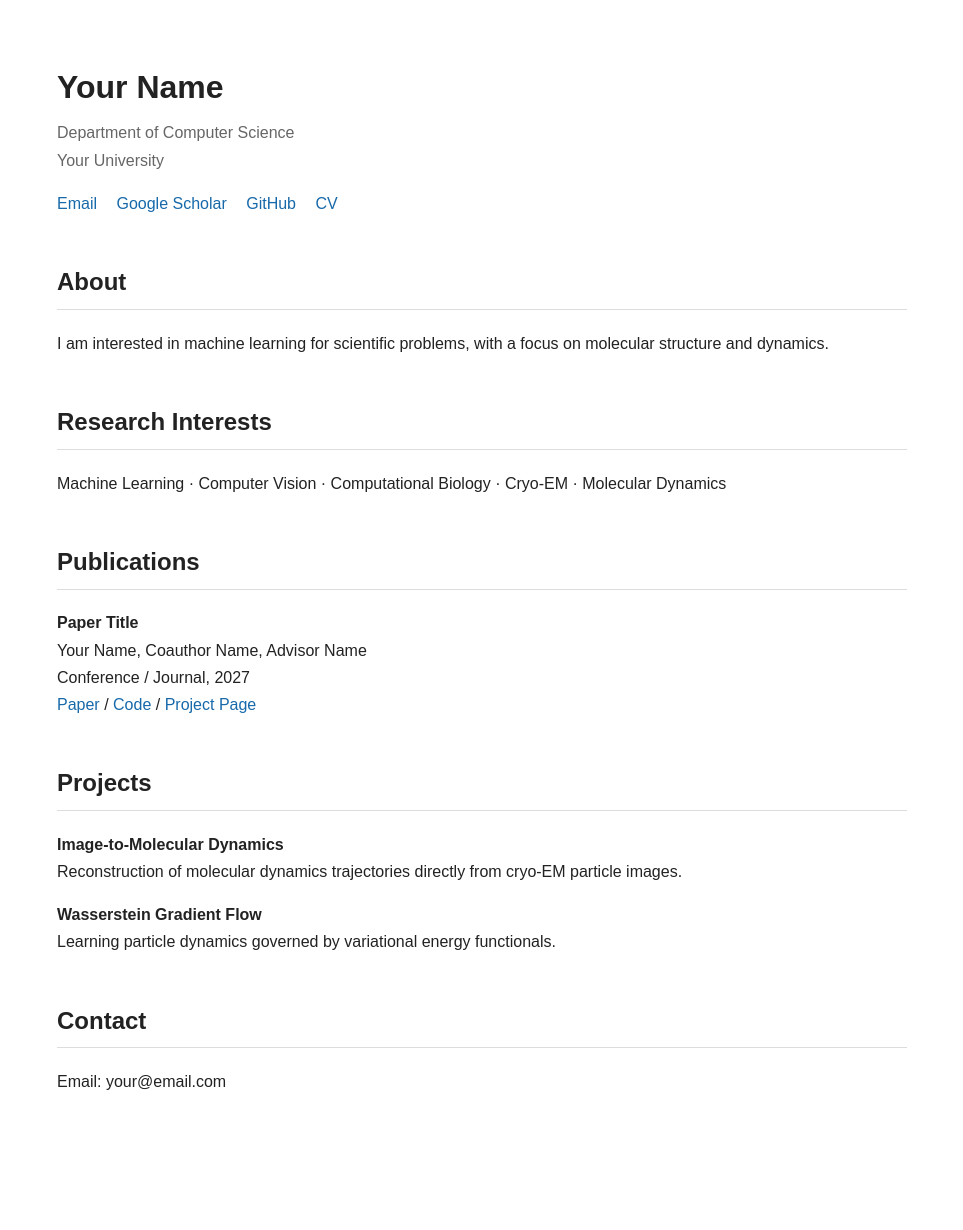
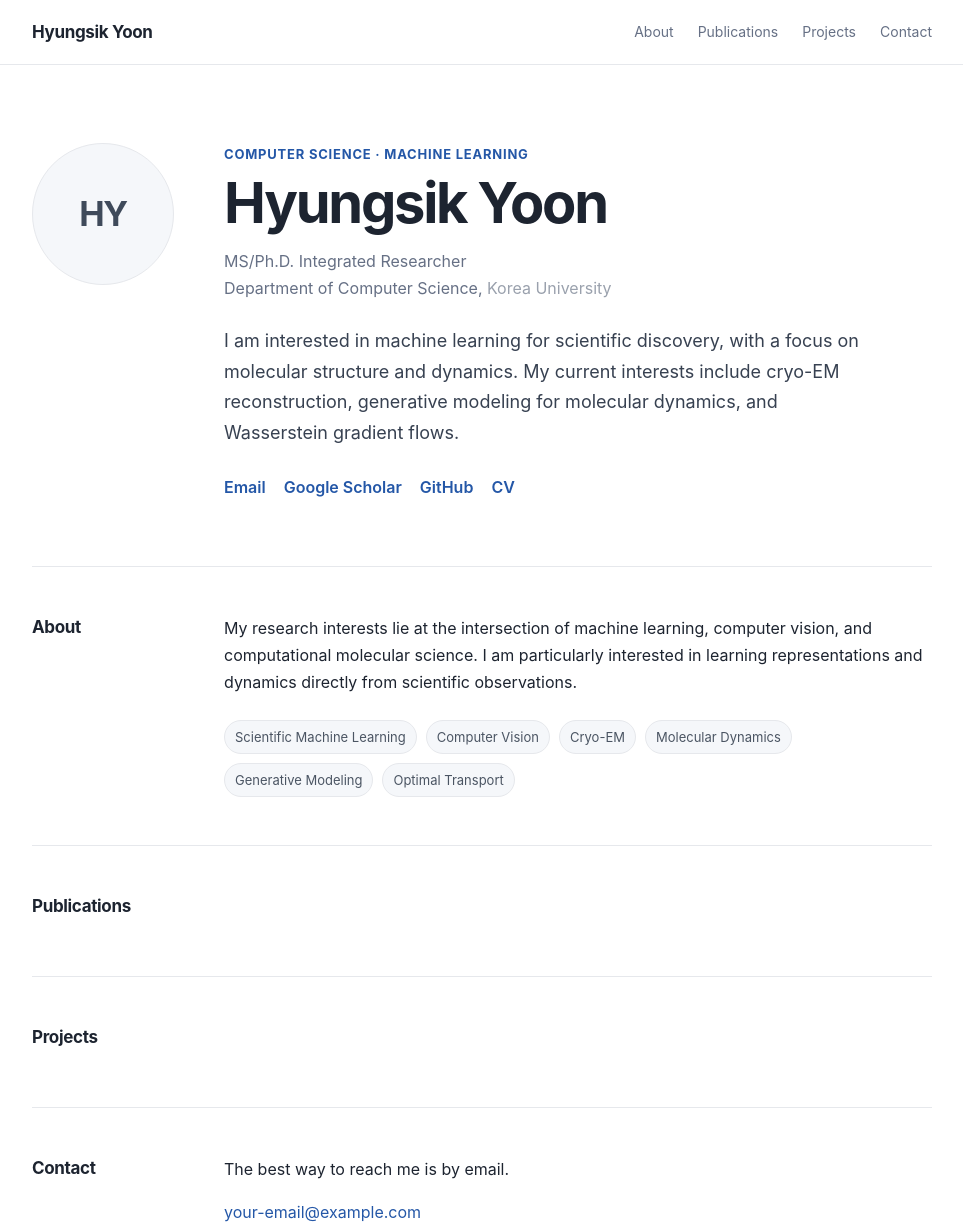
Before and after one commit to yoonhyungsik/hyungsikyoon.github.io, a plain HTML site: page index.html in a window 1280 px wide. Shown: the top 1230 px of the page, without its empty margins (158-1121 px from the left). Before the commit the page ends 1156 px from the top, so only its background shows below. Drawn offline with Linux system fonts and the light colour scheme.

Commit message:
Update index.html

```diff
--- a/index.html
+++ b/index.html
@@ -1,131 +1,148 @@
 <!DOCTYPE html>
 <html lang="en">
 <head>
-  <meta charset="UTF-8">
-  <meta name="viewport" content="width=device-width, initial-scale=1.0">
+  <meta charset="UTF-8" />
+  <meta name="viewport" content="width=device-width, initial-scale=1.0" />
 
   <title>Hyungsik Yoon</title>
+  <meta
+    name="description"
+    content="Personal academic homepage of Hyungsik Yoon."
+  />
 
-  <style>
-    body {
-      font-family: Arial, Helvetica, sans-serif;
-      max-width: 850px;
-      margin: 60px auto;
-      padding: 0 25px;
-      line-height: 1.7;
-      color: #222;
-    }
-
-    h1 {
-      margin-bottom: 5px;
-    }
-
-    h2 {
-      margin-top: 45px;
-      border-bottom: 1px solid #ddd;
-      padding-bottom: 6px;
-    }
-
-    a {
-      color: #1769aa;
-      text-decoration: none;
-    }
-
-    a:hover {
-      text-decoration: underline;
-    }
-
-    .subtitle {
-      color: #666;
-      margin-top: 0;
-    }
-
-    .links {
-      margin-top: 15px;
-    }
-
-    .links a {
-      margin-right: 15px;
-    }
-
-    .publication {
-      margin-bottom: 20px;
-    }
-
-    .paper-title {
-      font-weight: bold;
-    }
-  </style>
+  <link rel="stylesheet" href="style.css" />
 </head>
 
 <body>
+  <header class="site-header">
+    <div class="container nav-wrap">
+      <a class="site-name" href="#top">Hyungsik Yoon</a>
 
-  <h1>Your Name</h1>
+      <nav class="nav">
+        <a href="#about">About</a>
+        <a href="#publications">Publications</a>
+        <a href="#projects">Projects</a>
+        <a href="#contact">Contact</a>
+      </nav>
+    </div>
+  </header>
 
-  <p class="subtitle">
-    Department of Computer Science<br>
-    Your University
-  </p>
+  <main id="top">
+    <section class="hero container">
+      <div class="profile-mark" aria-hidden="true">HY</div>
 
-  <div class="links">
-    <a href="mailto:your@email.com">Email</a>
-    <a href="#">Google Scholar</a>
-    <a href="#">GitHub</a>
-    <a href="#">CV</a>
-  </div>
+      <div class="hero-text">
+        <p class="eyebrow">Computer Science · Machine Learning</p>
 
+        <h1>Hyungsik Yoon</h1>
 
-  <h2>About</h2>
+        <p class="affiliation">
+           MS/Ph.D. Integrated Researcher<br />
+          Department of Computer Science, <span class="placeholder">Korea University</span>
+        </p>
 
-  <p>
-    I am interested in machine learning for scientific problems,
-    with a focus on molecular structure and dynamics.
-  </p>
+        <p class="intro">
+          I am interested in machine learning for scientific discovery,
+          with a focus on molecular structure and dynamics. My current
+          interests include cryo-EM reconstruction, generative modeling
+          for molecular dynamics, and Wasserstein gradient flows.
+        </p>
 
+        <div class="links">
+          <!-- Replace the placeholders below with your actual links. -->
+          <a href="mailto:your-email@example.com">Email</a>
+          <a href="#" target="_blank" rel="noopener noreferrer">Google Scholar</a>
+          <a href="https://github.com/yoonhyungsik" target="_blank" rel="noopener noreferrer">GitHub</a>
+          <a href="#" target="_blank" rel="noopener noreferrer">CV</a>
+        </div>
+      </div>
+    </section>
 
-  <h2>Research Interests</h2>
+    <section id="about" class="section container">
+      <h2>About</h2>
 
-  <p>
-    Machine Learning · Computer Vision · Computational Biology ·
-    Cryo-EM · Molecular Dynamics
-  </p>
+      <div class="section-content">
+        <p>
+          My research interests lie at the intersection of machine learning,
+          computer vision, and computational molecular science. I am particularly
+          interested in learning representations and dynamics directly from
+          scientific observations.
+        </p>
 
+        <div class="interest-list">
+          <span>Scientific Machine Learning</span>
+          <span>Computer Vision</span>
+          <span>Cryo-EM</span>
+          <span>Molecular Dynamics</span>
+          <span>Generative Modeling</span>
+          <span>Optimal Transport</span>
+        </div>
+      </div>
+    </section>
 
-  <h2>Publications</h2>
+    <section id="publications" class="section container">
+      <h2>Publications</h2>
 
-  <div class="publication">
-    <div class="paper-title">
-      Paper Title
-    </div>
+      <div class="section-content empty-section">
+        <!--
+        Add publication entries here later.
 
-    Your Name, Coauthor Name, Advisor Name<br>
-    Conference / Journal, 2027<br>
+        Example:
 
-    <a href="#">Paper</a> /
-    <a href="#">Code</a> /
-    <a href="#">Project Page</a>
-  </div>
+        <article class="publication">
+          <p class="pub-title">Paper Title</p>
+          <p>Your Name, Coauthor Name, Advisor Name</p>
+          <p class="pub-venue">Conference or Journal, 2027</p>
+          <p class="pub-links">
+            <a href="#">Paper</a>
+            <a href="#">Code</a>
+            <a href="#">Project Page</a>
+          </p>
+        </article>
+        -->
+      </div>
+    </section>
 
+    <section id="projects" class="section container">
+      <h2>Projects</h2>
 
-  <h2>Projects</h2>
+      <div class="section-content empty-section">
+        <!--
+        Add project entries here later.
 
-  <p>
-    <strong>Image-to-Molecular Dynamics</strong><br>
-    Reconstruction of molecular dynamics trajectories directly
-    from cryo-EM particle images.
-  </p>
+        Example:
 
-  <p>
-    <strong>Wasserstein Gradient Flow</strong><br>
-    Learning particle dynamics governed by variational energy functionals.
-  </p>
+        <article class="project">
+          <p class="project-title">Project Name</p>
+          <p>
+            One or two sentences describing the project.
+          </p>
+          <p class="project-links">
+            <a href="#">Project Page</a>
+            <a href="#">Code</a>
+          </p>
+        </article>
+        -->
+      </div>
+    </section>
 
+    <section id="contact" class="section container">
+      <h2>Contact</h2>
 
-  <h2>Contact</h2>
+      <div class="section-content contact">
+        <p>
+          The best way to reach me is by email.
+        </p>
 
-  <p>
-    Email: your@email.com
-  </p>
+        <p>
+          <a href="mailto:your-email@example.com">your-email@example.com</a>
+        </p>
+      </div>
+    </section>
+  </main>
 
+  <footer class="footer container">
+    <p>© 2026 Hyungsik Yoon</p>
+  </footer>
 </body>
 </html>
```
